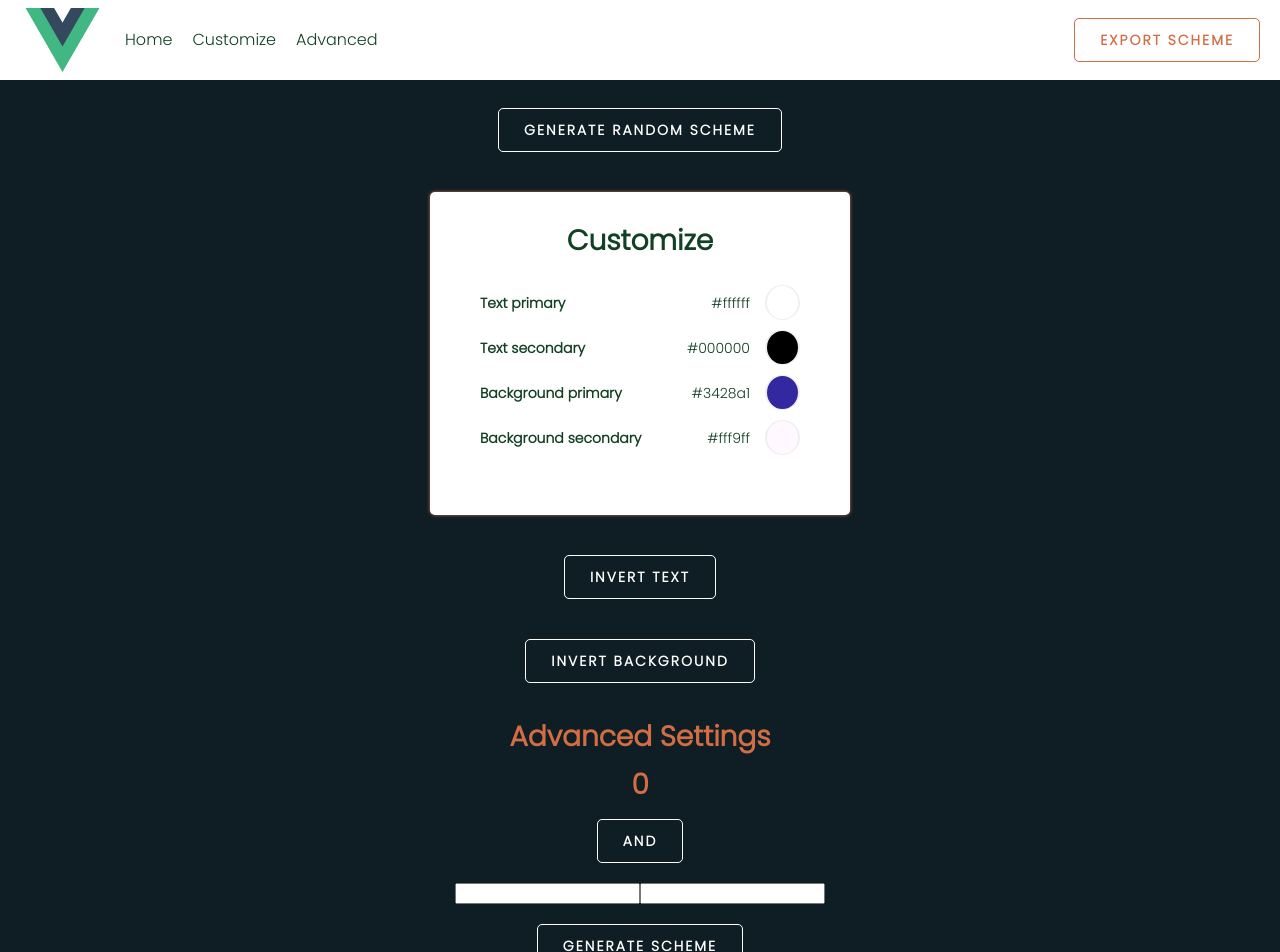
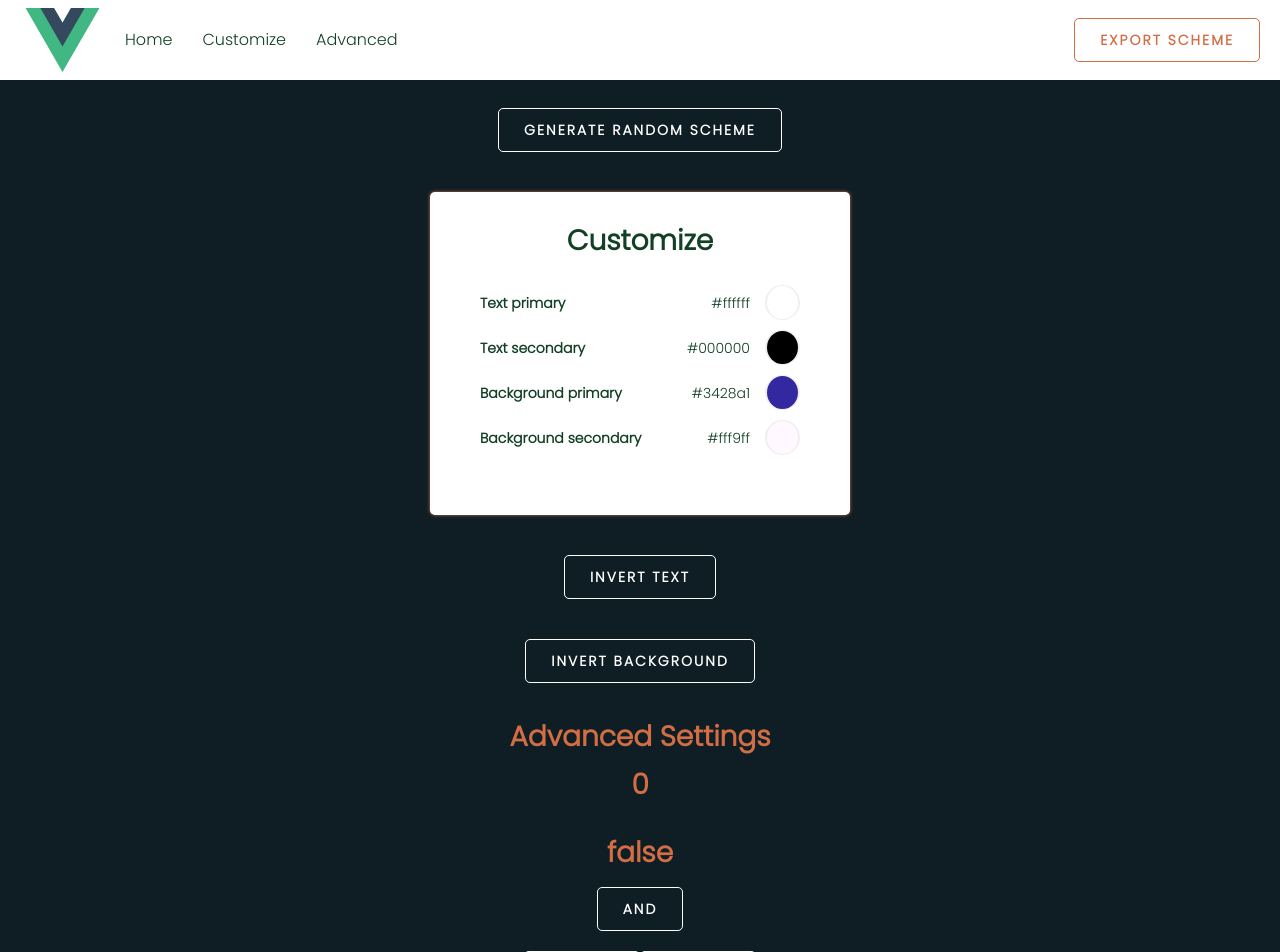
Before and after one commit to GregaE/color-schemer, a Vue app: page / in a window 1280 px wide. Shown: the top 952 px of the page. Built offline with nearby package versions, Linux system fonts and the light colour scheme; no server answers.

Commit message:
refactor: navbar and scroll bar styling

```diff
--- a/src/assets/styles/header.css
+++ b/src/assets/styles/header.css
@@ -21,13 +21,13 @@ img {
 
 nav {
   display: flex;
-  gap: 2rem;
+  gap: 3rem;
   font-size: 1.6rem;
 }
 
 nav a {
   text-decoration: none;
-  color: inherit;
+  color: var(--text-secondary);
 }
 
 button {
--- a/src/assets/styles/main.css
+++ b/src/assets/styles/main.css
@@ -63,17 +63,34 @@ button:active {
   color: var(--bg-primary);
 }
 
+input[type=text] {
+  background: var(--bg-secondary);
+  color: var(--text-secondary);
+  border-radius: var(--border-radius);
+  font-size: inherit;
+  font-family: inherit;
+  padding: 0.8rem;
+  border: none;
+  width: 10rem;
+}
+
+input[type=text]:focus {
+  outline: none;
+  -webkit-box-shadow: 0 0 5px var(--text-secondary);
+  box-shadow: 0 0 5px var(--text-secondary);
+}
+
 ::-webkit-scrollbar {
   width: 1.2rem;
 }
 
 ::-webkit-scrollbar-track {
   box-shadow: inset 0 0 1.25px dimgrey;
-  background: var(--bg-primary);
+  background: var(--text-primary);
   border-radius: 2.5px;
 }
 
 ::-webkit-scrollbar-thumb {
-  background: var(--text-primary);
+  background: var(--text-secondary);
   border-radius: var(--border-radius);
 }
--- a/src/components/AdvancedConfig.vue
+++ b/src/components/AdvancedConfig.vue
@@ -4,17 +4,20 @@ import { getColorScheme } from "@/services/colorApiService.js";
 export default {
   methods: {
     getScheme() {
+      this.isLoading = true;
       getColorScheme([this.firstColor, this.secondColor], this.logic)
         .then((res) => {
-          if (this.counter >= res.length) {
+          console.log(res);
+          this.scheme_count = res.length;
+          if (this.counter >= this.scheme_count) {
             this.resetCounter();
           }
           return res[this.counter].colors.map((color) => "#" + color);
         })
         .then((res) => {
-          console.log(res);
           this.$emit("change-scheme", res);
           this.counter++;
+          this.isLoading = false;
         });
     },
     toggleLogic() {
@@ -30,6 +33,8 @@ export default {
     secondColor: "",
     logic: "AND",
     counter: 0,
+    scheme_count: "",
+    isLoading: false,
   }),
 };
 </script>
@@ -38,12 +43,14 @@ export default {
   <div class="advanced-config" id="adv-config-anchor">
     <h1>Advanced Settings</h1>
     <h1>{{ counter }}</h1>
+    <h1>{{ scheme_count }}</h1>
+    <h1>{{ isLoading }}</h1>
     <div>
       <button id="logic-toggle" @click="toggleLogic">{{ logic }}</button>
     </div>
     <div>
-      <input @change="resetCounter" v-model="firstColor" />
-      <input @change="resetCounter" v-model="secondColor" />
+      <input type="text" @change="resetCounter" v-model="firstColor" />
+      <input type="text" @change="resetCounter" v-model="secondColor" />
     </div>
     <button @click="getScheme">Generate Scheme</button>
   </div>
```
